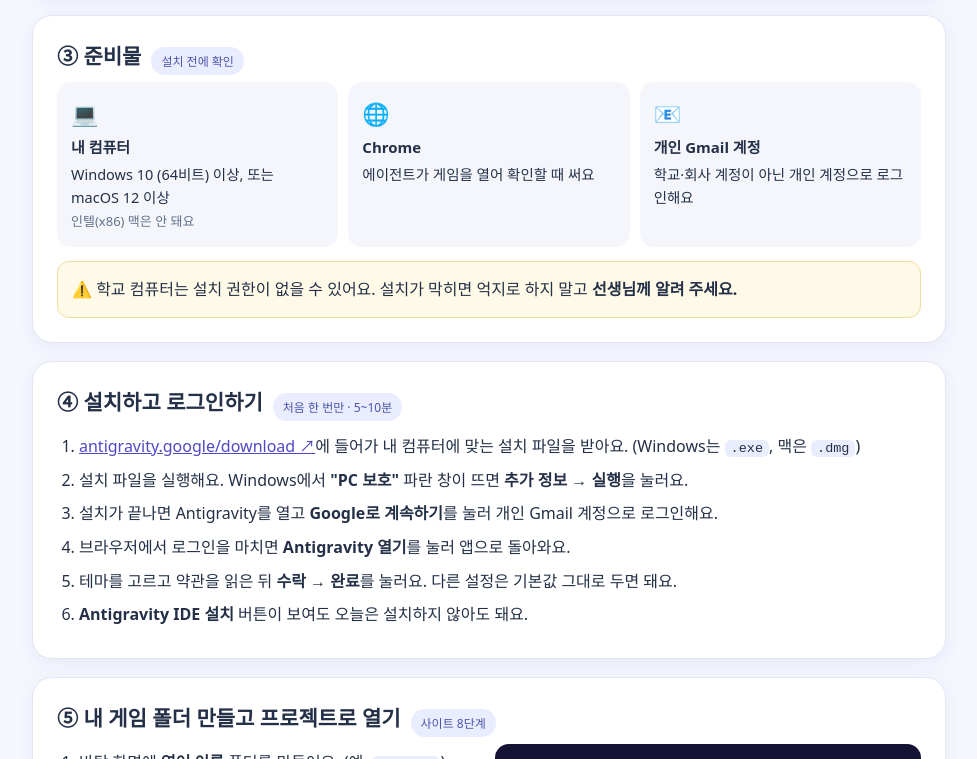
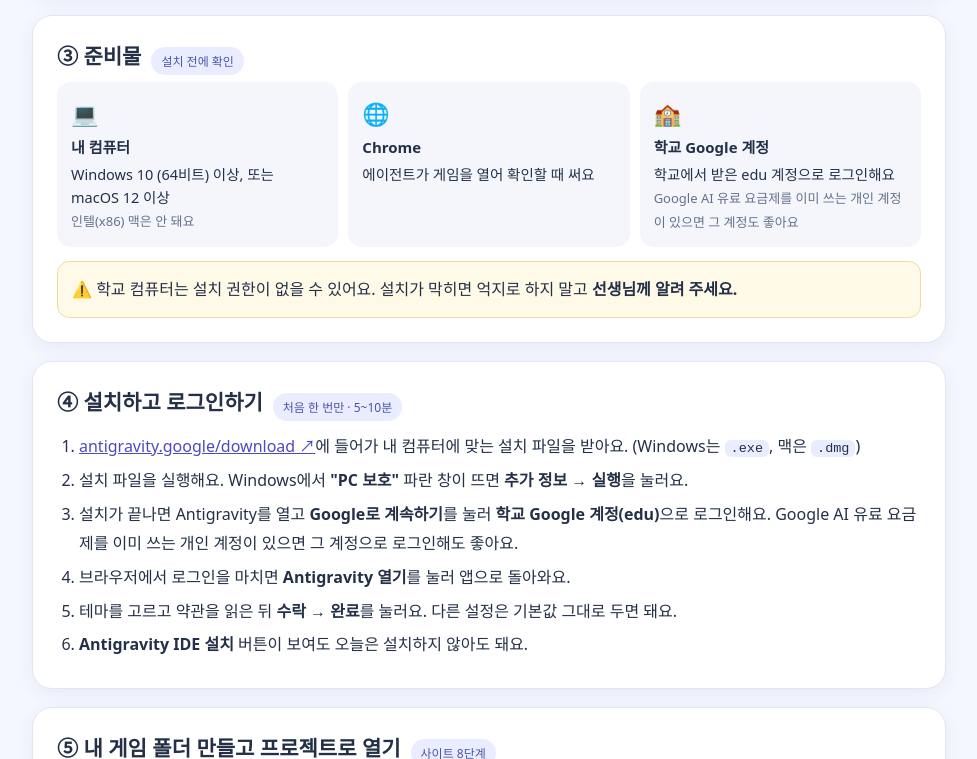
Before and after one commit to Ongo-gamedev2026/materials, a plain HTML site: page week5/antigravity_week5.html in a window 1280 px wide. Shown: the part 801-1560 px from the top of the page, without its empty margins (151-1128 px from the left). Drawn offline with Linux system fonts and the light colour scheme; a web font is replaced by a local one.

Commit message:
Antigravity 가이드: 학교 계정(edu)으로 로그인, 유료 개인 계정도 가능하도록 안내
Co-Authored-By: Claude Opus 5.5 <noreply@anthropic.com>
Claude-Session: https://claude.ai/code/session_015uJG46VpwmTDRfgbvt5r2C

```diff
--- a/week5/antigravity_week5.html
+++ b/week5/antigravity_week5.html
@@ -22,14 +22,14 @@
 <p class="muted" style="margin:12px 0 0">에이전트(agent)는 "시키면 스스로 여러 단계를 해내는 AI"예요. 그래서 <b>무엇을 맡길지 내가 정하고, 하는 일을 확인하는 것</b>이 중요해요.</p></section>
 
 <section class="panel"><div class="heading"><h2>③ 준비물</h2><span class="tag">설치 전에 확인</span></div>
-<div class="req"><div><b>💻</b><b style="font-size:15px">내 컴퓨터</b>Windows 10 (64비트) 이상, 또는 macOS 12 이상<br><span class="small muted">인텔(x86) 맥은 안 돼요</span></div><div><b>🌐</b><b style="font-size:15px">Chrome</b>에이전트가 게임을 열어 확인할 때 써요</div><div><b>📧</b><b style="font-size:15px">개인 Gmail 계정</b>학교·회사 계정이 아닌 개인 계정으로 로그인해요</div></div>
+<div class="req"><div><b>💻</b><b style="font-size:15px">내 컴퓨터</b>Windows 10 (64비트) 이상, 또는 macOS 12 이상<br><span class="small muted">인텔(x86) 맥은 안 돼요</span></div><div><b>🌐</b><b style="font-size:15px">Chrome</b>에이전트가 게임을 열어 확인할 때 써요</div><div><b>🏫</b><b style="font-size:15px">학교 Google 계정</b>학교에서 받은 edu 계정으로 로그인해요<br><span class="small muted">Google AI 유료 요금제를 이미 쓰는 개인 계정이 있으면 그 계정도 좋아요</span></div></div>
 <p class="notice" style="margin:14px 0 0">⚠️ 학교 컴퓨터는 설치 권한이 없을 수 있어요. 설치가 막히면 억지로 하지 말고 <b>선생님께 알려 주세요.</b></p></section>
 
 <section class="panel"><div class="heading"><h2>④ 설치하고 로그인하기</h2><span class="tag">처음 한 번만 · 5~10분</span></div>
 <ol class="steps">
 <li><a href="https://antigravity.google/download" target="_blank" rel="noopener">antigravity.google/download ↗</a>에 들어가 내 컴퓨터에 맞는 설치 파일을 받아요. (Windows는 <code>.exe</code>, 맥은 <code>.dmg</code>)</li>
 <li>설치 파일을 실행해요. Windows에서 <b>"PC 보호"</b> 파란 창이 뜨면 <b>추가 정보 → 실행</b>을 눌러요.</li>
-<li>설치가 끝나면 Antigravity를 열고 <b>Google로 계속하기</b>를 눌러 개인 Gmail 계정으로 로그인해요.</li>
+<li>설치가 끝나면 Antigravity를 열고 <b>Google로 계속하기</b>를 눌러 <b>학교 Google 계정(edu)</b>으로 로그인해요. Google AI 유료 요금제를 이미 쓰는 개인 계정이 있으면 그 계정으로 로그인해도 좋아요.</li>
 <li>브라우저에서 로그인을 마치면 <b>Antigravity 열기</b>를 눌러 앱으로 돌아와요.</li>
 <li>테마를 고르고 약관을 읽은 뒤 <b>수락 → 완료</b>를 눌러요. 다른 설정은 기본값 그대로 두면 돼요.</li>
 <li><b>Antigravity IDE 설치</b> 버튼이 보여도 오늘은 설치하지 않아도 돼요.</li>
@@ -70,7 +70,7 @@
 </div></section>
 
 <section class="panel faq"><div class="heading"><h2>⑧ 잘 안 될 때</h2><span class="tag">자주 묻는 질문</span></div>
-<details><summary>로그인이 안 돼요</summary><p>학교·회사 계정이 아니라 <b>개인 Gmail 계정</b>으로 로그인했는지 확인해요. 그래도 안 되면 선생님께 알려 주세요.</p></details>
+<details><summary>로그인이 안 돼요</summary><p><b>학교 Google 계정(edu)</b>을 골랐는지 확인해요. 학교 계정이 막혀 있으면 선생님께 알려 주세요. Google AI 유료 요금제를 쓰는 개인 계정이 있다면 그 계정으로 로그인해도 돼요.</p></details>
 <details><summary>"사용량을 다 썼다"는 메시지가 나와요</summary><p>무료로 쓸 수 있는 양에는 한도가 있어요. 잠시 기다렸다가 다시 하거나, 남은 수정은 1부처럼 <b>Gemini</b>에서 이어서 해요.</p></details>
 <details><summary>에이전트가 게임을 처음부터 새로 만들어 버렸어요</summary><p>"game-backup.html로 되돌리고, 지금 게임에서 이어서 고쳐 줘. 새로 만들지 마"라고 말해요.</p></details>
 <details><summary>폴더에 game.html이 없어요</summary><p>사이트 6단계에서 1부 게임을 아직 안 올렸다면 8단계 버튼으로 받은 게임이 4주차 ver2일 수 있어요. 6단계 <b>💾 html 내려받기</b>로 받은 파일 이름을 <code>game.html</code>로 바꿔서 폴더에 넣어요.</p></details>
```
